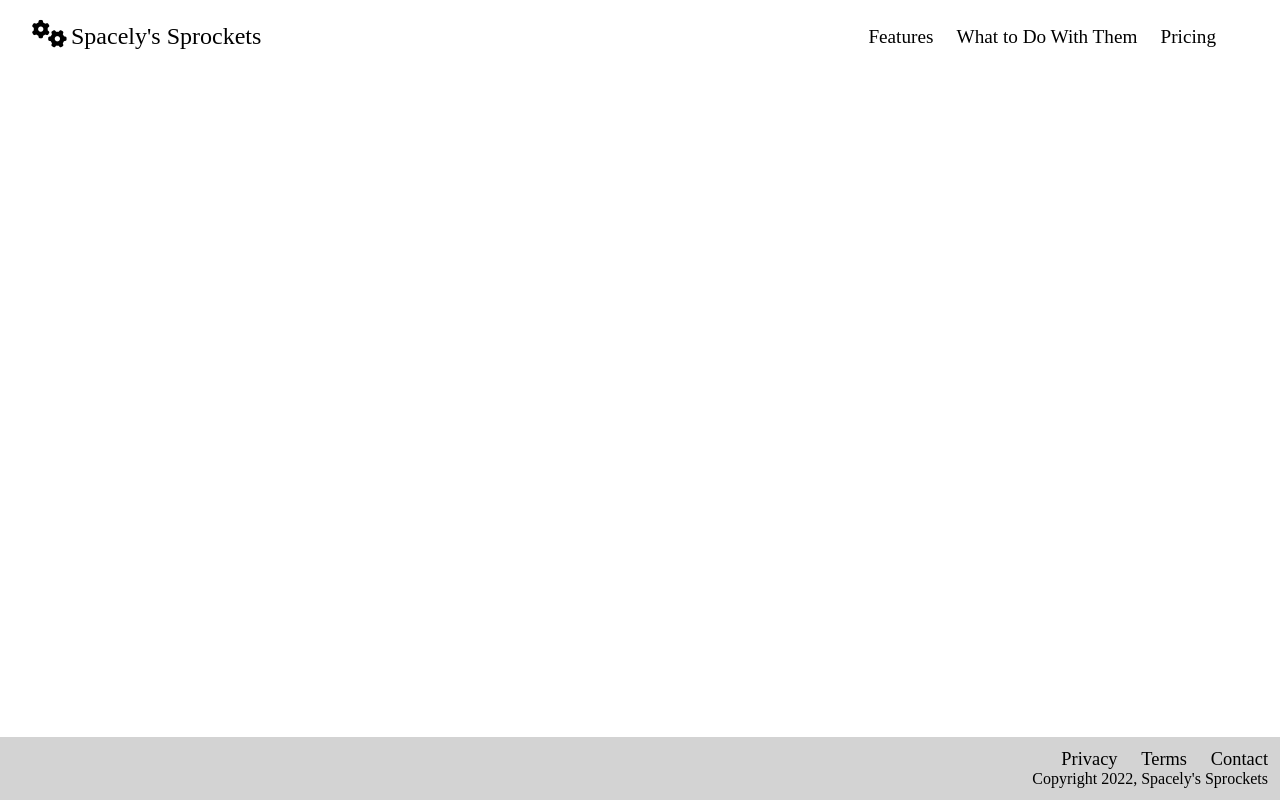
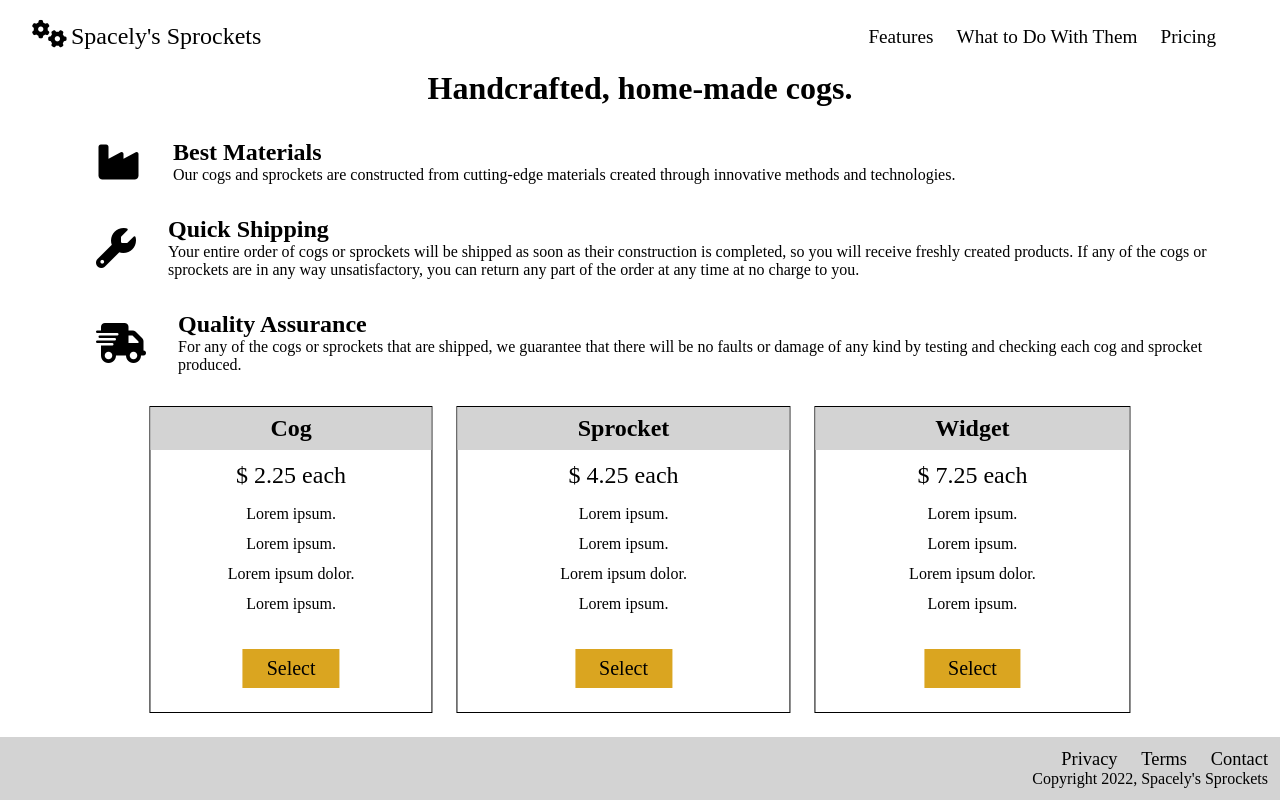
Before and after one commit to micrjames/landing-page, a website: page src/index.html in a window 1280 px wide. Drawn offline with Linux system fonts and the light colour scheme.

Commit message:
added features and product card functionality

```diff
--- a/src/index.html
+++ b/src/index.html
@@ -23,6 +23,95 @@
 		  </nav>
 	   </header>
 	   <main>
+		  <h1>Handcrafted, home-made cogs.</h1>
+		  <section id="features">
+		  		<div class="features-listing">
+				   	<i id="features-listing-icon" class="fa-solid fa-industry"></i>
+					<div class="features-listing-text">
+					   <div class="features-listing-text-heading">
+						   Best Materials
+					   </div>
+					   <div class="features-listing-text-description">
+						   Our cogs and sprockets are constructed from cutting-edge materials created through innovative methods and technologies.
+					   </div>
+					</div>
+				</div>
+				<div class="features-listing">
+				    <i id="features-listing-icon" class="fa-solid fa-wrench"></i>
+					<div class="features-listing-text">
+					   <div class="features-listing-text-heading">
+						   Quick Shipping
+					   </div>
+					   <div class="features-listing-text-description">
+						   Your entire order of cogs or sprockets will be shipped as soon as their construction is completed, so you will receive freshly created products. If any of the cogs or sprockets are in any way unsatisfactory, you can return any part of the order at any time at no charge to you.
+					   </div>
+					</div>
+				</div>
+				<div class="features-listing">
+				    <i id="features-listing-icon" class="fa-solid fa-truck-fast"></i>
+					<div class="features-listing-text">
+					   <div class="features-listing-text-heading">
+						   Quality Assurance
+					   </div>
+					   <div class="features-listing-text-description">
+						   For any of the cogs or sprockets that are shipped, we guarantee that there will be no faults or damage of any kind by testing and checking each cog and sprocket produced.
+					   </div>
+					</div>
+				</div>
+		  </section>
+		  <section id="products">
+				<div class="product">
+				    <div class="product-header">
+					   Cog
+					</div>
+					<div class="product-price">
+					   2.25 each
+					</div>
+					<div class="product-selling-points">
+					   <ul>
+						  <li>Lorem ipsum.</li>
+						  <li>Lorem ipsum.</li>
+						  <li>Lorem ipsum dolor.</li>
+						  <li>Lorem ipsum.</li>
+					   </ul>
+					</div>
+					<button class="btn">Select</button>
+				</div>
+				<div class="product">
+				    <div class="product-header">
+						Sprocket
+					</div>
+					<div class="product-price">
+					    4.25 each
+					</div>
+					<div class="product-selling-points">
+					   <ul>
+						  <li>Lorem ipsum.</li>
+						  <li>Lorem ipsum.</li>
+						  <li>Lorem ipsum dolor.</li>
+						  <li>Lorem ipsum.</li>
+					   </ul>
+					</div>
+					<button class="btn">Select</button>
+				</div>
+				<div class="product">
+				    <div class="product-header">
+						Widget
+					</div>
+					<div class="product-price">
+					    7.25 each
+					</div>
+					<div class="product-selling-points">
+					   <ul>
+						  <li>Lorem ipsum.</li>
+						  <li>Lorem ipsum.</li>
+						  <li>Lorem ipsum dolor.</li>
+						  <li>Lorem ipsum.</li>
+					   </ul>
+					</div>
+					<button class="btn">Select</button>
+				</div>
+		  </section>
 	   </main>
 	   <footer>
 		  <section id="site-info">
--- a/src/scss/main.scss
+++ b/src/scss/main.scss
@@ -1,4 +1,4 @@
-@import 'utils/config';
+@import 'utils/config', 'utils/utils', 'utils/button';
 
 header {
    display: flex;
@@ -23,16 +23,83 @@ header {
 			display: inline;
 			cursor: pointer;
 
+			@include transition-ease;
+
 			&:not(:last-child) {
 			   margin-right: 1.2rem;
 			}
 			&:hover {
+			   font-weight: bolder;
 			}
 		 }
 	  }
    }
 }
 main {
+   h1 {
+	  text-align: center;
+   }
+   #features {
+	  margin: 2rem;
+	  .features-listing {
+		  margin: 2rem;
+		  display: flex;
+		  #features-listing-icon {
+			 align-self: center;
+			 font-size: 2.5rem;
+			 margin: 0 2rem;
+		  }
+		  &-text {
+			 &-heading {
+				 font-size: 1.5rem;
+				 font-weight: bold;
+			 }
+			 &-description {
+			 }
+		  }
+	   }
+	}
+	#products {
+	   position: absolute;
+	   left: 50%;
+	   transform:translateX(-50%);
+	   display: flex;
+	   text-align: center;
+	   .product {
+		  border: 1px solid black;
+		  &-header {
+			 font-size: 1.5rem;
+			 font-weight: bold;
+			 padding: 0.5rem 7.5rem;
+			 background-color: lightgray;
+		  }
+		  &-price {
+			 font-size: 1.5rem;
+			 margin-top: 0.75rem;
+			 margin-bottom: 1rem;
+
+			 &::before {
+				content: '$';
+			 }
+		  }
+		  &-selling-points {
+			 li {
+				list-style-type: none;
+				margin: 0.75rem 0;
+			 }
+		  }
+		  .btn {
+			 @include button(1.25rem, 0.5rem 1.5rem, 1.5rem 0);
+			 background-color: goldenrod;
+			 color: black;
+			 border-radius: 0;
+		  }
+
+		  &:not(:last-child) {
+			 margin-right: 1.5rem;
+		  }
+	   }
+	}
 }
 footer {
    background-color: lightgray;
```
Also changed, not shown: src/css/main.css.
